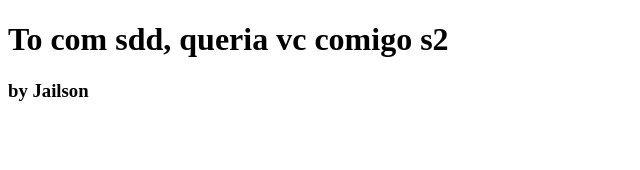
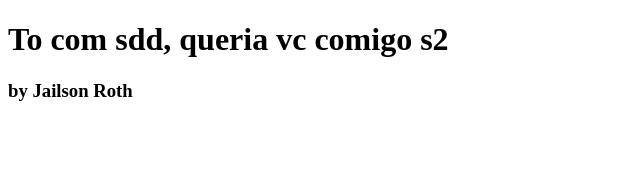
Before and after one commit to Jailsonr12/clone-tabnews, a Next.js app: page / in a window 1280 px wide. Shown: the top 170 px of the page, without its empty margins (0-640 px from the left). Built offline with nearby package versions, Linux system fonts and the light colour scheme.

Commit message:
modifica a frase

```diff
--- a/pages/index.js
+++ b/pages/index.js
@@ -3,7 +3,7 @@ function Home() {
     return (
         <div>
         <h1>To com sdd, queria vc comigo s2</h1>
-        <h3>by Jailson</h3>
+        <h3>by Jailson Roth</h3>
         </div>
     );
 }
```
